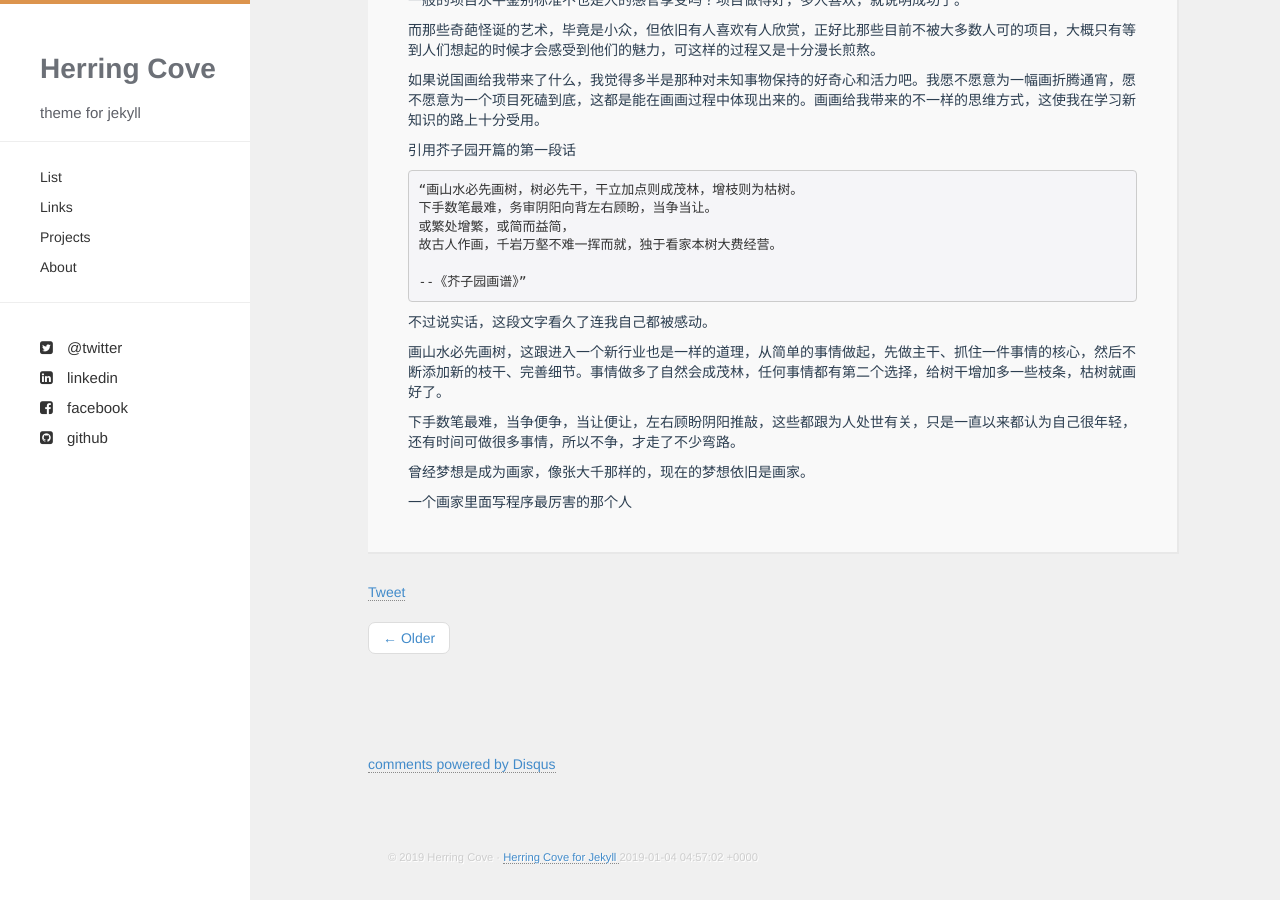
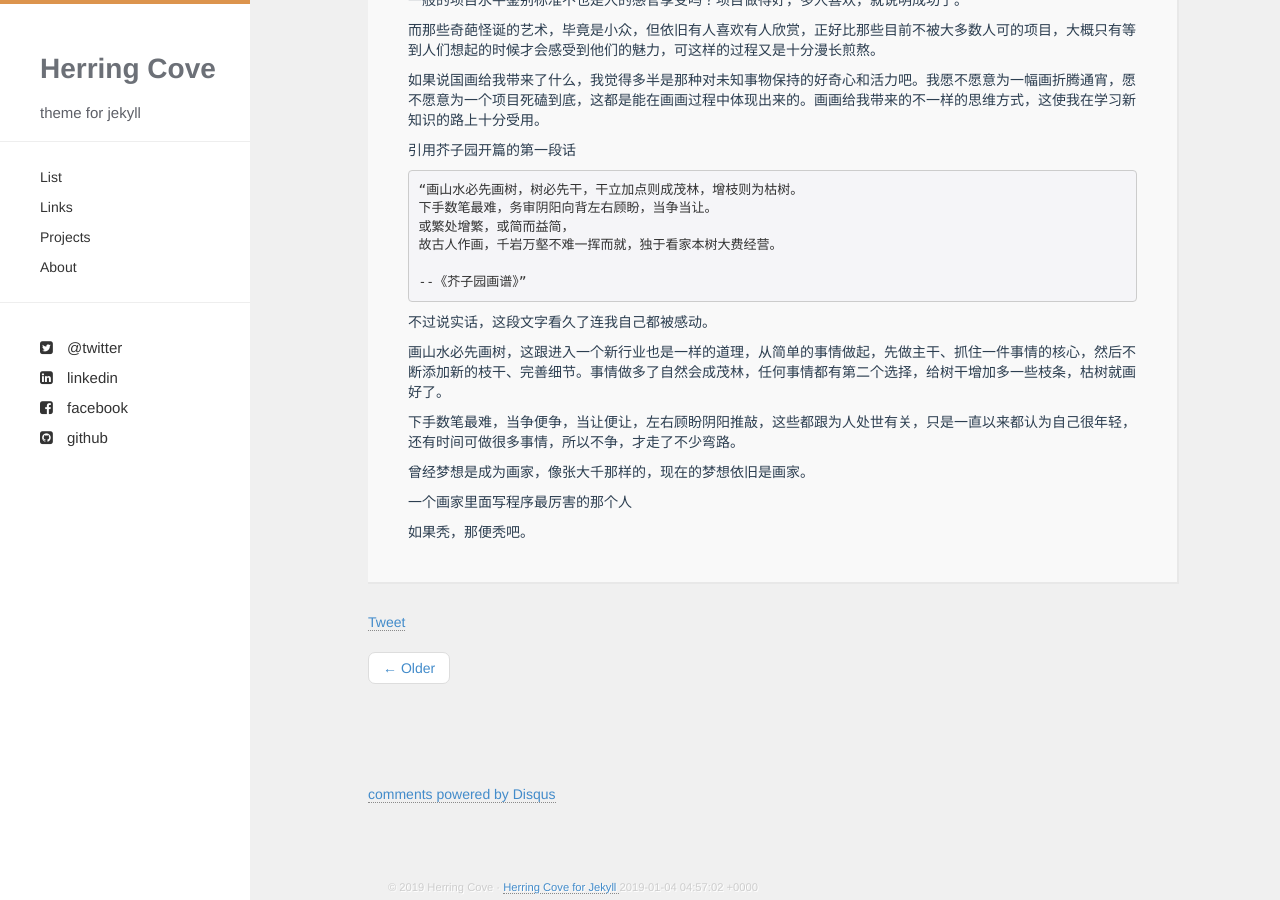
Before and after one commit to KamyoChae/Secretgarden, a Jekyll site: the page built from _posts/2019-01-03-我秃头了.md, in a window 1280 px wide and 900 px high, scrolled down 600 px. Built offline with Jekyll 4.4.1, drawn with Linux system fonts in a browser that asks for light colours; nearby versions of some CDN libraries; Markdown is read by kramdown in place of the engine named in the settings; comment, search, counter and statistics services are not loaded.

Commit message:
Update 2019-01-03-我秃头了.md

```diff
--- a/_posts/2019-01-03-我秃头了.md
+++ b/_posts/2019-01-03-我秃头了.md
@@ -42,3 +42,5 @@ title: 我秃头了
 曾经梦想是成为画家，像张大千那样的，现在的梦想依旧是画家。
 
 一个画家里面写程序最厉害的那个人
+
+如果秃，那便秃吧。
```
